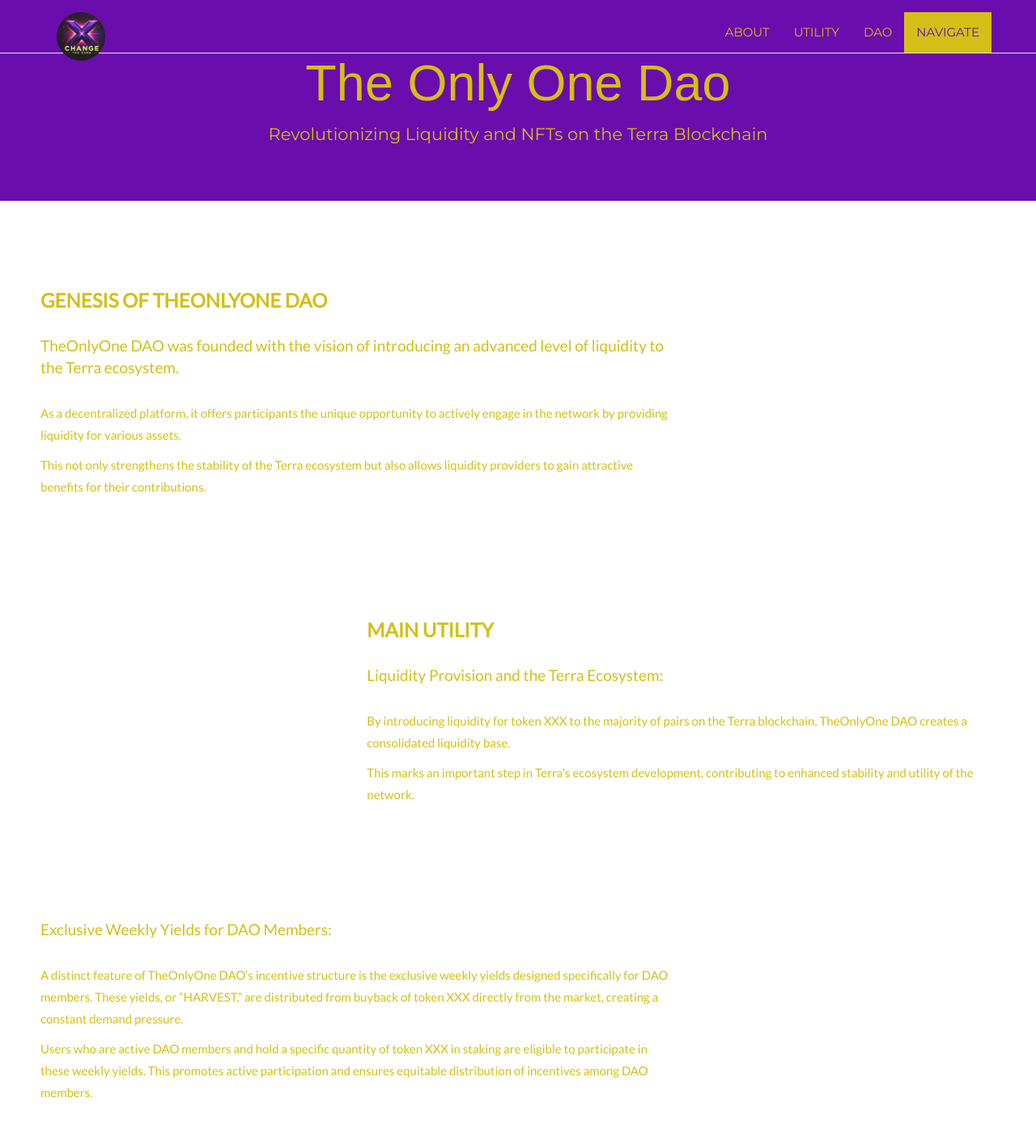
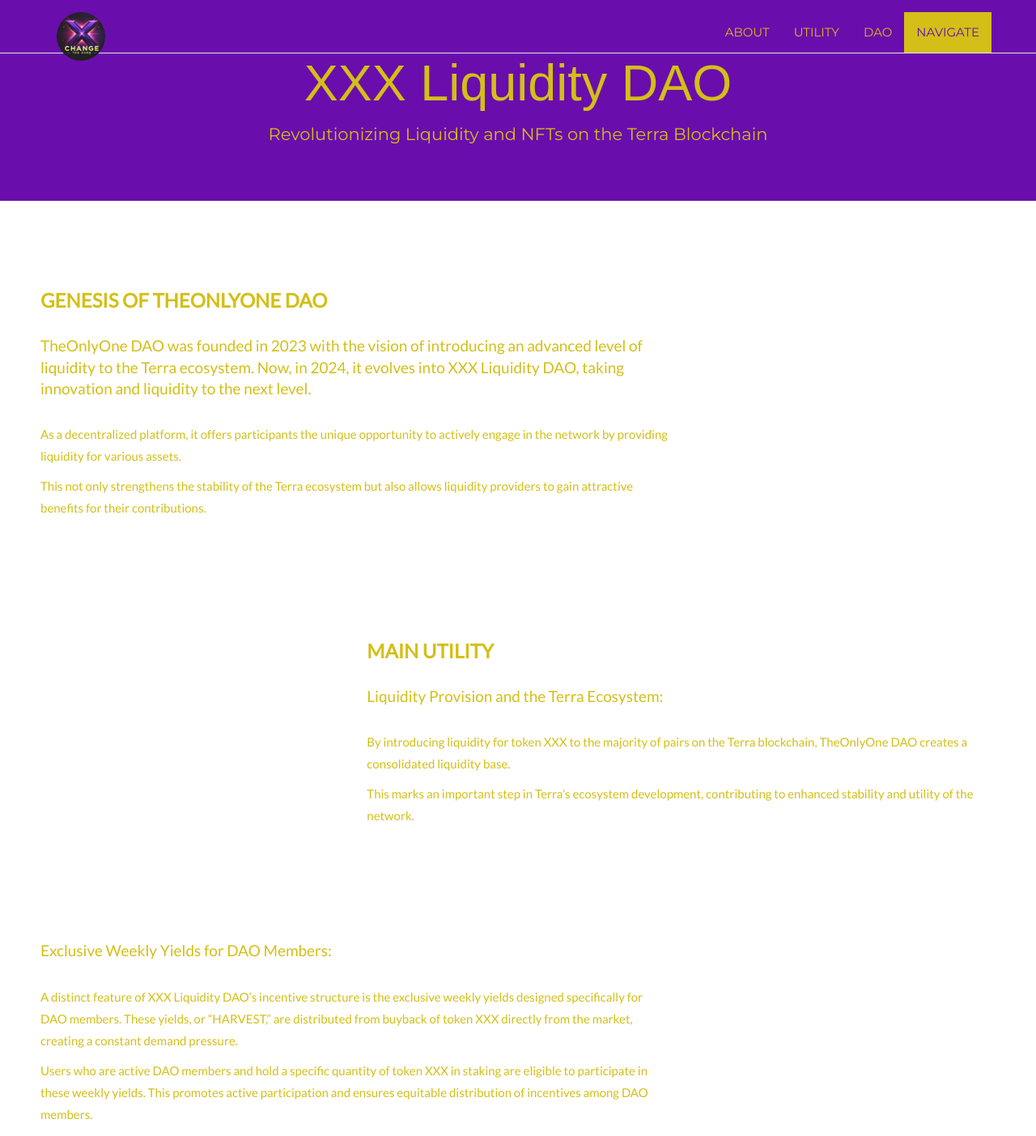
Before and after one commit to egrassy/theonlyonesite, a plain HTML site: page index.html in a window 1280 px wide. Shown: the top 1403 px of the page at 81% size. Drawn offline with Linux system fonts and the light colour scheme; a web font is replaced by a local one.

Commit message:
Update index.html

```diff
--- a/index.html
+++ b/index.html
@@ -1,7 +1,7 @@
 <!DOCTYPE html>
 <html lang="en">
   <head>
-    <title>The Only One Dao</title>
+    <title>XXX Liquidity DAO</title>
     <meta charset="utf-8" />
     <meta name="viewport" content="width=device-width, initial-scale=1" />
     <link rel="stylesheet" href="bootstrap-3.4.1-dist/css/bootstrap.min.css" />
@@ -66,7 +66,7 @@
       </div>
     </nav>
     <div class="jumbotron text-center">
-      <h1>The Only One Dao</h1>
+      <h1>XXX Liquidity DAO</h1>
       <p>Revolutionizing Liquidity and NFTs on the Terra Blockchain</p>
     </div>
 
@@ -75,8 +75,7 @@
         <div class="col-sm-8">
           <h2>Genesis of TheOnlyOne DAO</h2>
           <h4>
-            TheOnlyOne DAO was founded with the vision of introducing an
-            advanced level of liquidity to the Terra ecosystem.
+            TheOnlyOne DAO was founded in 2023 with the vision of introducing an advanced level of liquidity to the Terra ecosystem. Now, in 2024, it evolves into XXX Liquidity DAO, taking innovation and liquidity to the next level.
           </h4>
           <p>
             As a decentralized platform, it offers participants the unique
@@ -121,7 +120,7 @@
         <div class="col-sm-8">
           <h4>Exclusive Weekly Yields for DAO Members:</h4>
           <p>
-            A distinct feature of TheOnlyOne DAO’s incentive structure is the
+            A distinct feature of XXX Liquidity DAO’s incentive structure is the
             exclusive weekly yields designed specifically for DAO members. These
             yields, or “HARVEST,” are distributed from buyback of token XXX
             directly from the market, creating a constant demand pressure.
@@ -146,7 +145,7 @@
         <div class="col-sm-8">
           <h4>Venturing into the World of NFTs:</h4>
           <p>
-            In pursuit of diversification, TheOnlyOne DAO is set to introduce
+            In pursuit of diversification, XXX Liquidity DAO is set to introduce
             its own non-fungible tokens (NFTs). NFTs have garnered widespread
             recognition for their uniqueness and versatility across various
             sectors, including art, gaming, and collectibles. The project aims
```
